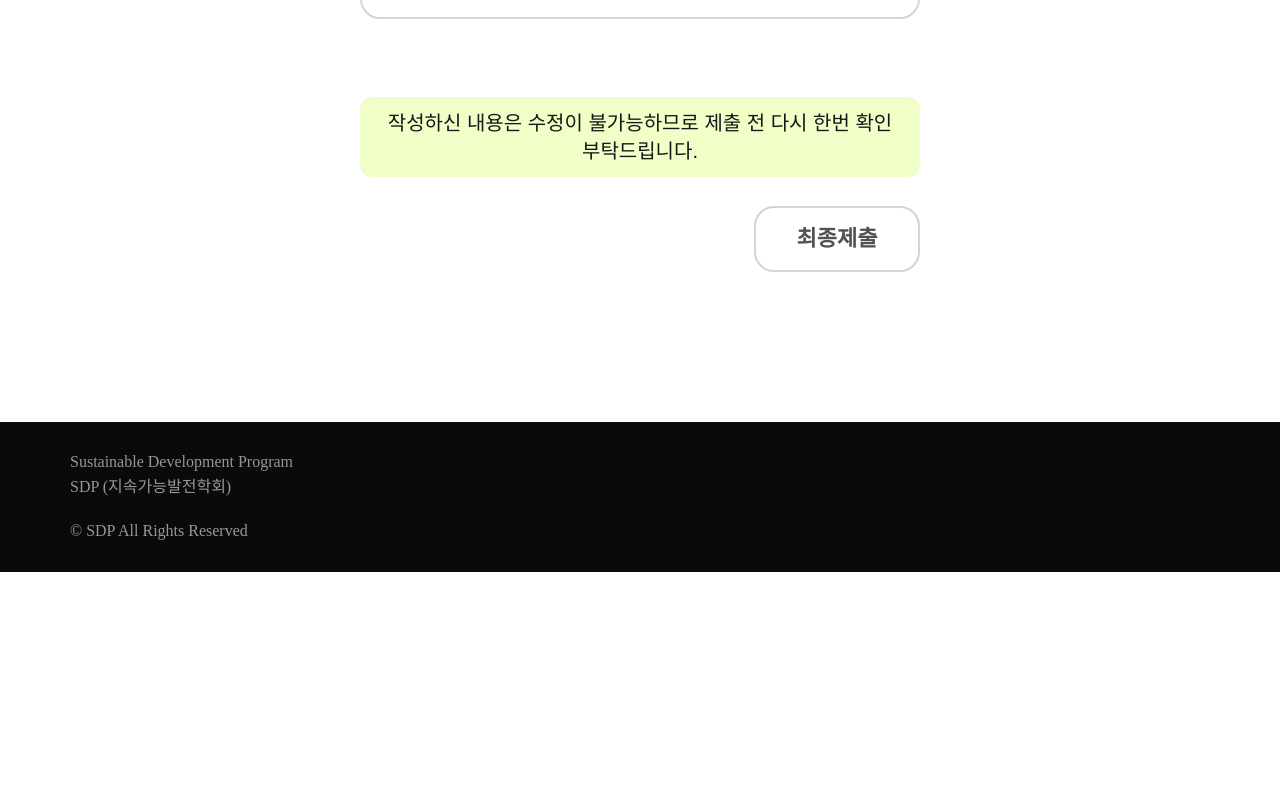
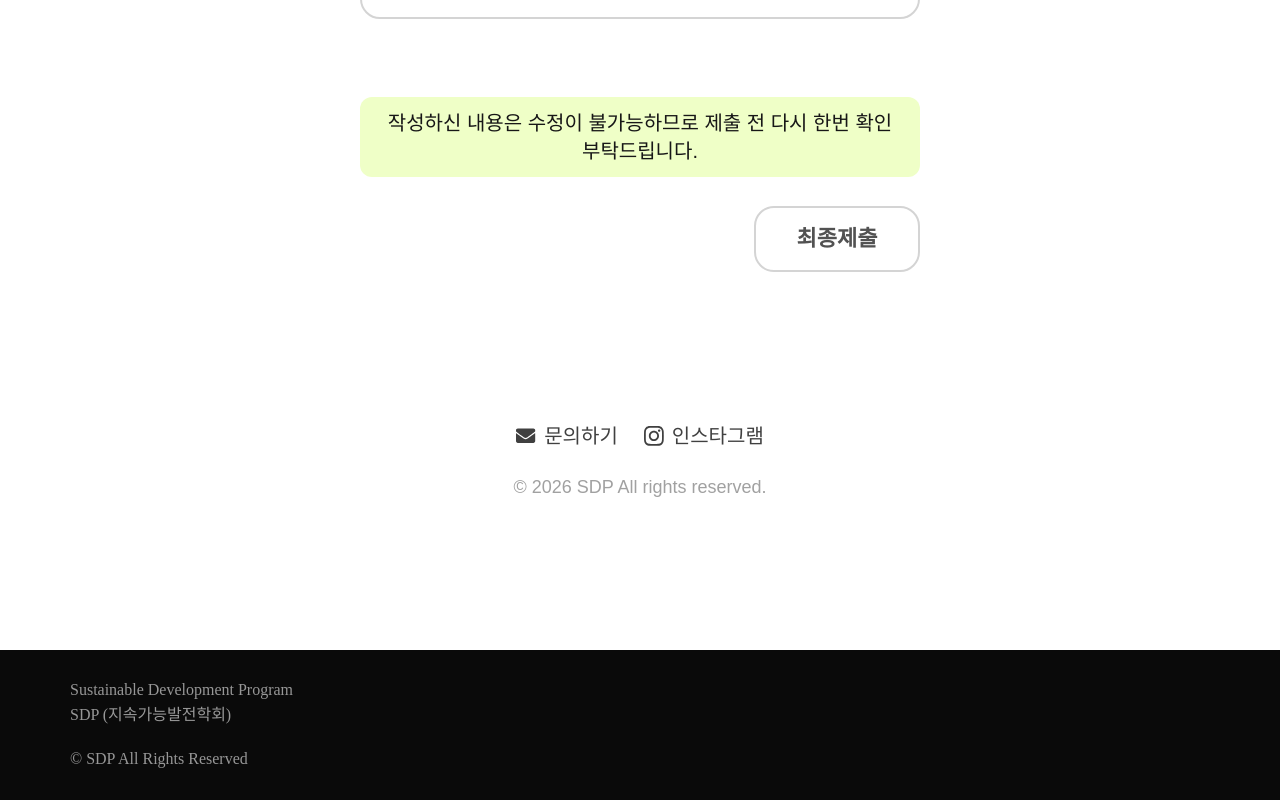
Before and after one commit to SDP1617-Web/SDP1617-Web-FRONT, a Next.js app: page /apply in a window 1280 px wide. Shown: the part 5154-5954 px from the top of the page. Before the commit the page ends 5726 px from the top, so only its background shows below. Built offline with nearby package versions, Linux system fonts and the light colour scheme; a web font is replaced by a local one.

Commit message:
feat: 하단 영역 UI

```diff
--- a/src/components/apply/ApplyForm.tsx
+++ b/src/components/apply/ApplyForm.tsx
@@ -222,7 +222,23 @@ const ApplyForm = () => {
       </section>
 
       {/* 문의하기 */}
-      <section className="my-[150px]"></section>
+      <section className="my-[150px]">
+        <div className="flex flex-col gap-[24px]">
+          <div className="flex flex-row justify-center gap-[26px]">
+            <div className="flex flex-row items-center gap-[8px]">
+              <Icon name="email" />
+              <p className="body1 text-sdp-grey-700">문의하기</p>
+            </div>
+            <div className="flex flex-row items-center gap-[8px]">
+              <Icon name="instagram" />
+              <p className="body1 text-sdp-grey-700">인스타그램</p>
+            </div>
+          </div>
+          <p className="body2 text-sdp-grey-400 flex justify-center">
+            © 2026 SDP All rights reserved.
+          </p>
+        </div>
+      </section>
     </form>
   )
 }
```
